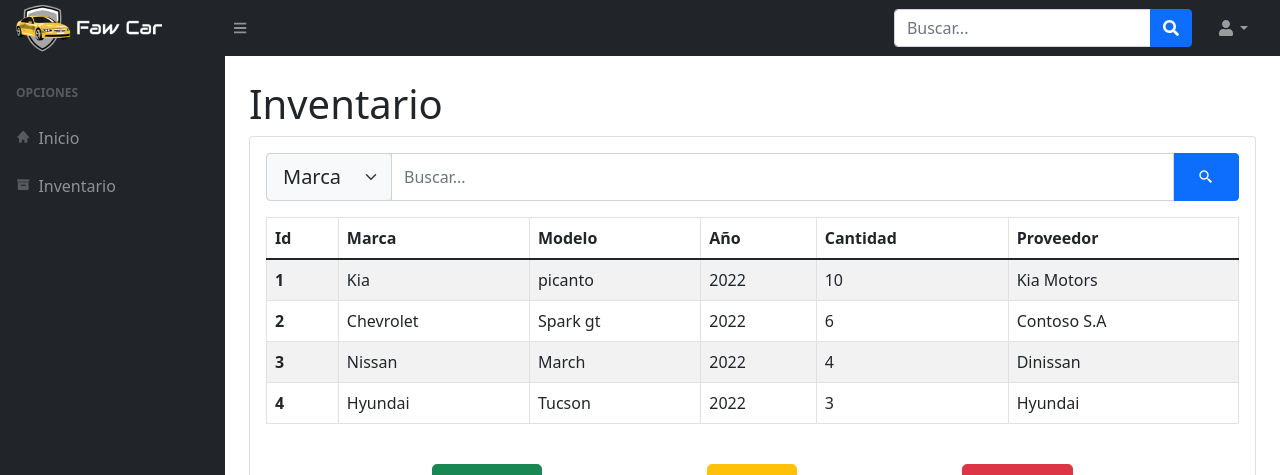
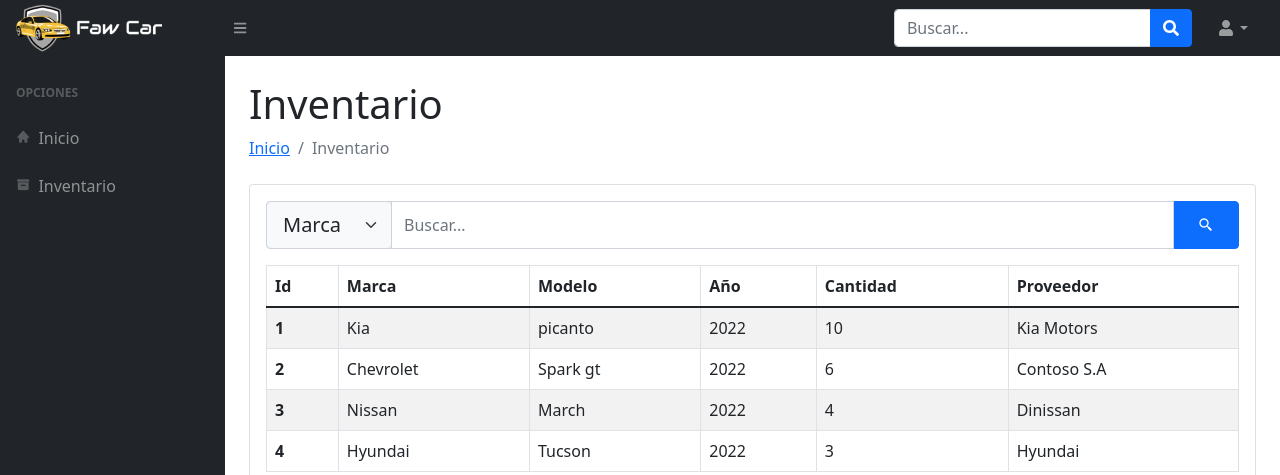
Before and after one commit to maleja2102/ProyectoFawCar, a Flask app: page /inventario in a window 1280 px wide. Shown: the top 475 px of the page. Run offline with Flask 2, Linux system fonts and the light colour scheme; parts of the project's set-up code (start-up, migrations or seed data) failed here and were passed over; some libraries are stand-ins or nearby versions.

Commit message:
Breadcumbs agregadas en las paginas

```diff
--- a/templates/base.html
+++ b/templates/base.html
@@ -89,12 +89,11 @@
 
                         <h1 class="mt-4">
                             {% block tituloPagina %}
+
                             {% endblock %}
                         </h1>
-<!--                         <ol class="breadcrumb mb-4">
-                            <li class="breadcrumb-item"><a href="index.html">Inicio</a></li>
-                            <li class="breadcrumb-item active">Usuarios</li>
-                        </ol> -->
+                        {% block breadcrumb %}
+                        {% endblock %}
                         <div class="card mb-4">
                             <div class="card-body">
                                 {% block contenido %}
--- a/templates/inicio.html
+++ b/templates/inicio.html
@@ -7,7 +7,11 @@
 {% block tituloPagina %}
 Inicio
 {% endblock %}
-
+{% block breadcrumb %}
+<ol class="breadcrumb mb-4">
+  <li class="breadcrumb-item active">Inicio</li>
+</ol>
+{% endblock %}
 <!-- CONTENIDO DE LA PAGINA -->
 {% block contenido %}
 <div class="row">
--- a/templates/inventario.html
+++ b/templates/inventario.html
@@ -7,7 +7,12 @@
 {% block tituloPagina %}
 Inventario
 {% endblock %}
-
+{% block breadcrumb %}
+<ol class="breadcrumb mb-4">
+  <li class="breadcrumb-item"><a href="/inicio">Inicio</a></li>
+  <li class="breadcrumb-item active">Inventario</li>
+</ol>
+{% endblock %}
 <!-- CONTENIDO DE LA PAGINA -->
 {% block contenido %}
 <div class="input-group mb-3">
--- a/templates/usuarios.html
+++ b/templates/usuarios.html
@@ -6,6 +6,12 @@
 <!-- TITULO EN LA INTERFAZ -->
 {% block tituloPagina %}
 Usuarios
+{% endblock %}
+{% block breadcrumb %}
+<ol class="breadcrumb mb-4">
+  <li class="breadcrumb-item"><a href="/inicio">Inicio</a></li>
+  <li class="breadcrumb-item active">Usuarios</li>
+</ol>
 {% endblock %}
 
 <!-- CONTENIDO DE LA PAGINA -->
```
Also changed, not shown: templates/proveedores.html (+6 -1 lines).
